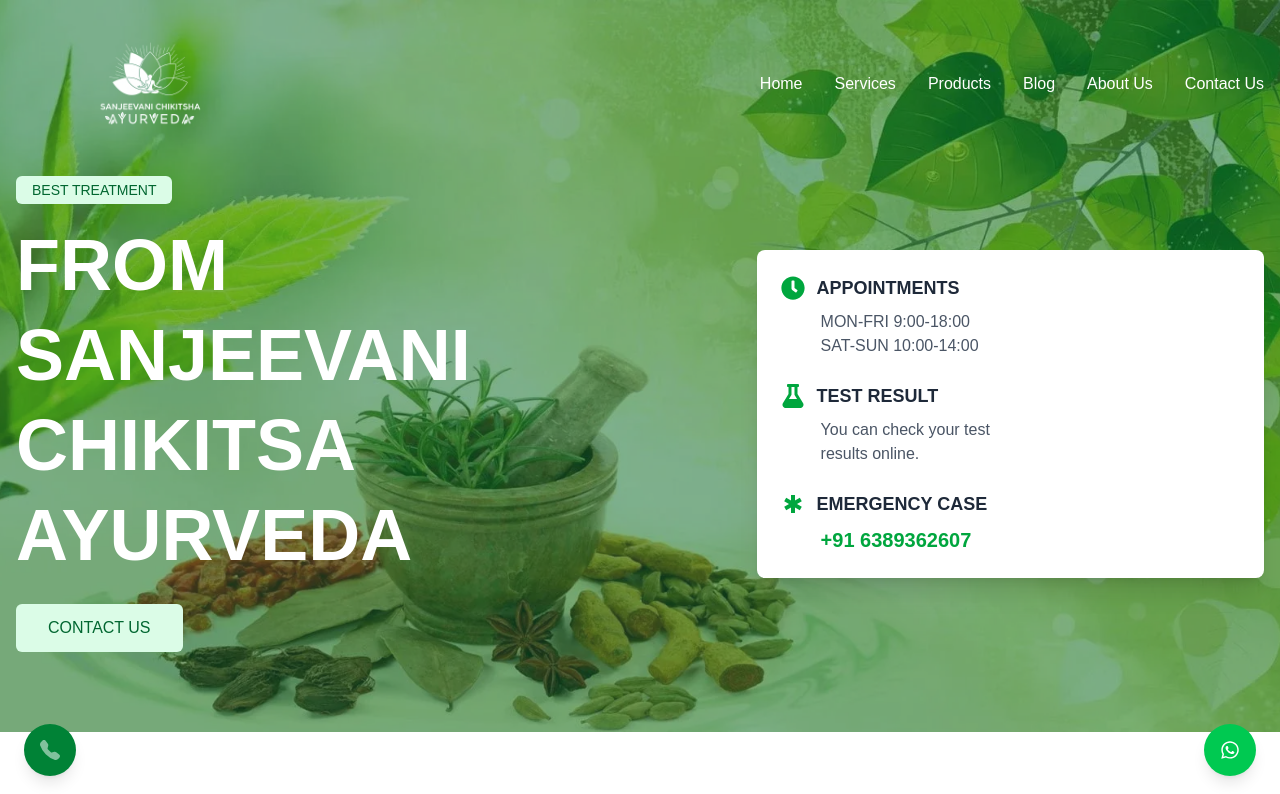
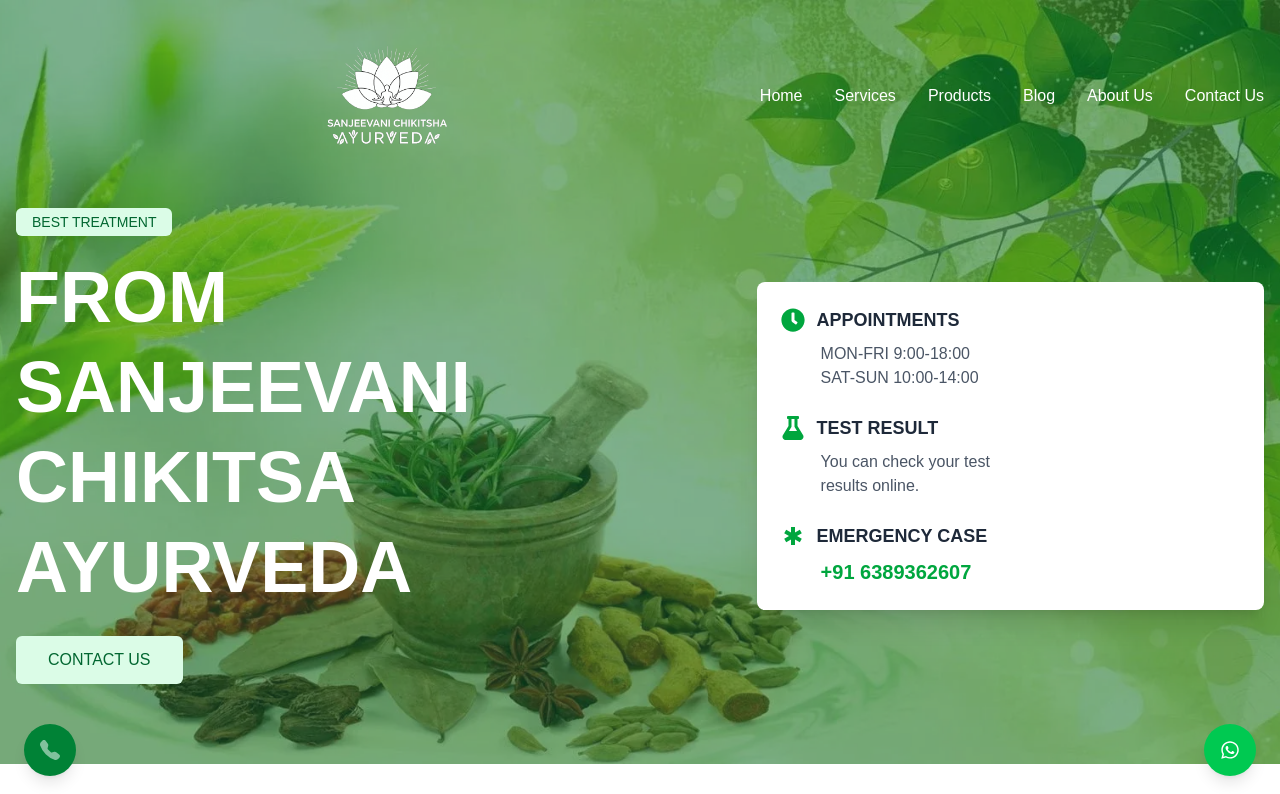
Before and after one commit to sanjeevanichikitsaayurveda/sanjeevani, a Next.js app: page / in a window 1280 px wide. Shown: the top 794 px of the page. Built offline with nearby package versions, Linux system fonts and the light colour scheme.

Commit message:
updated everythign

```diff
--- a/src/components/home/HeroSlider.tsx
+++ b/src/components/home/HeroSlider.tsx
@@ -19,7 +19,7 @@
         </div>
       </div>
 
-      <div className="container mx-auto px-4 pt-40 pb-16 md:pt-44 md:pb-20 relative z-10">
+      <div className="container mx-auto px-4 pt-48 pb-16 md:pt-52 md:pb-20 relative z-10">
         <div className="flex flex-col md:flex-row items-center justify-between gap-8">
           {/* Left Content */}
           <div className="w-full md:w-7/12 text-white">
--- a/src/components/layout/Header.tsx
+++ b/src/components/layout/Header.tsx
@@ -25,13 +25,13 @@
       background: "transparent"
     } : {}}>
       <div className="container mx-auto px-4 pt-6 pb-3 flex items-center justify-between relative">
-        <Link href="/" className="flex items-center md:justify-start justify-center flex-1 md:flex-none">
-          <div className="relative h-30 w-auto">
+        <Link href="/" className="flex items-center justify-center flex-1">
+          <div className="relative h-36 w-auto">
             <Image
               src="/images/logo.png"
               alt="Sanjeevani Chikitsa Ayurveda Logo"
-              width={270}
-              height={135}
+              width={320}
+              height={160}
               className="object-contain max-h-full"
               priority
             />
```
Also changed, not shown: public/images/logo.png.
